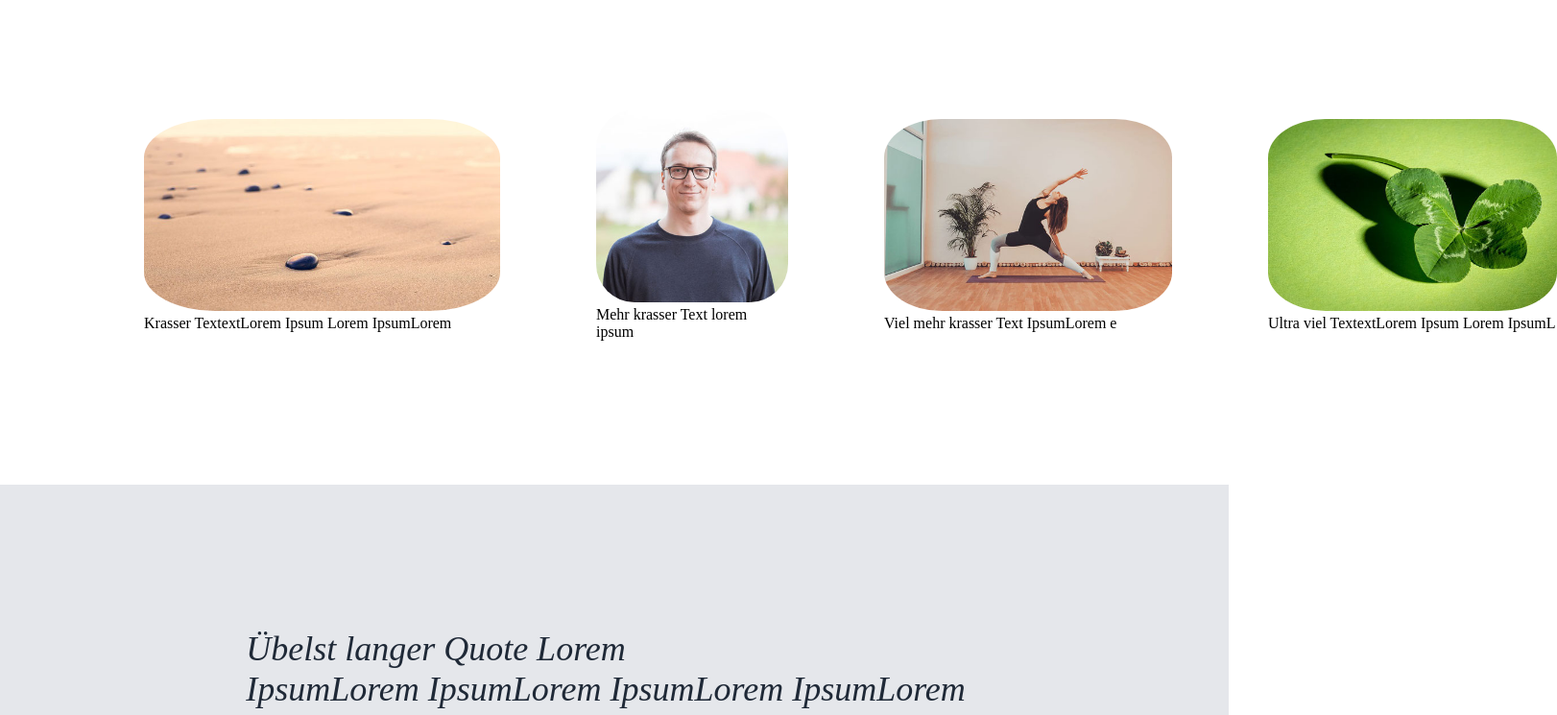
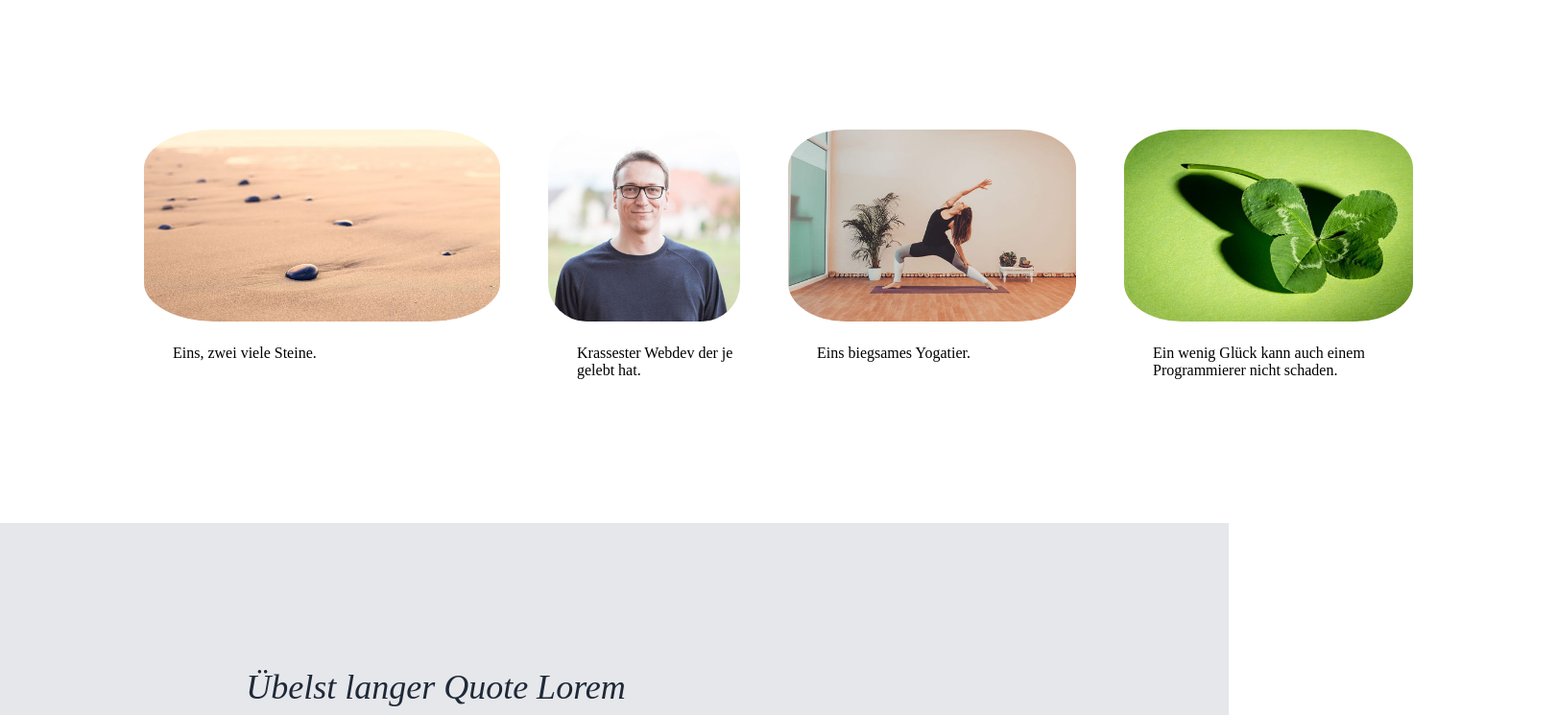
Before and after one commit to IgelCode/landing-page, a plain HTML site: page index.html in a window 1280 px wide. Shown: the part 679-1424 px from the top of the page at 96% size, 1622 px wide, since content can reach past the window. Drawn offline with Linux system fonts and the light colour scheme.

Commit message:
small fix

```diff
--- a/index.html
+++ b/index.html
@@ -22,7 +22,7 @@
 <div class="banner">
     <div class="linkeseite">
 <p id="bigtext">Beste Landingpage EUW!</p>
-<p>Untertext für bigtext Lorem IpsumLorem IpsumLorem IpsumLorem IpsumLorem Lorem IpsumLorem IpsumLorem psumLorem IpsumLorem IpsumLorem IpsumIpsumLorem Ipsum</p>
+<p>Untertext für bigtext. Sieht doch gar nicht so übel aus für einen ersten Versuch. </p>
 <button style="border: 0;">Klick mich</button>
 </div>
 <div class="rechteseite">
@@ -35,19 +35,19 @@
 <div class="linkbilder">
 <div class="linkimg">
 <img src="images/link1.jpg" alt="Link1">
-<p>Krasser TextextLorem Ipsum Lorem IpsumLorem </p>
+<p class="text">Eins, zwei viele Steine.</p>
 </div>
 <div class="linkimg">
 <img src="images/link2.jpg" alt="Link2">
-<p>Mehr krasser Text lorem ipsum </p>
+<p class="text">Krassester Webdev der je gelebt hat. </p>
 </div>
 <div class="linkimg">
 <img src="images/link3.jpg" alt="Link3">
-<p>Viel mehr krasser Text IpsumLorem e </p>
+<p class="text">Eins biegsames Yogatier.</p>
 </div>
 <div class="linkimg">
 <img src="images/link4.jpg" alt="Link4">
-<p>Ultra viel TextextLorem Ipsum Lorem IpsumL </p>
+<p class="text">Ein wenig Glück kann auch einem Programmierer nicht schaden.</p>
 </div>
 </div>
 
--- a/style.css
+++ b/style.css
@@ -76,7 +76,7 @@ h1 {
     justify-content: center;
     font-size: 36px;
     font-weight: 800;
-    margin-top: 20px;
+    margin-top: 50px;
 
 }
 .quote {
@@ -109,12 +109,16 @@ footer {
 
 .linkbilder {
     display: flex;
-    justify-content: space-around;
-    align-items: center;
+    justify-content: space-between;
+    align-items:stretch;
     padding: 150px;
-    gap: 100px;
+    gap: 50px;
 
-        }
+            }
+.text {
+    margin-top: 20px;
+    margin-left: 30px;
+}
 
 .linkimg img {
     max-width: auto;
```
